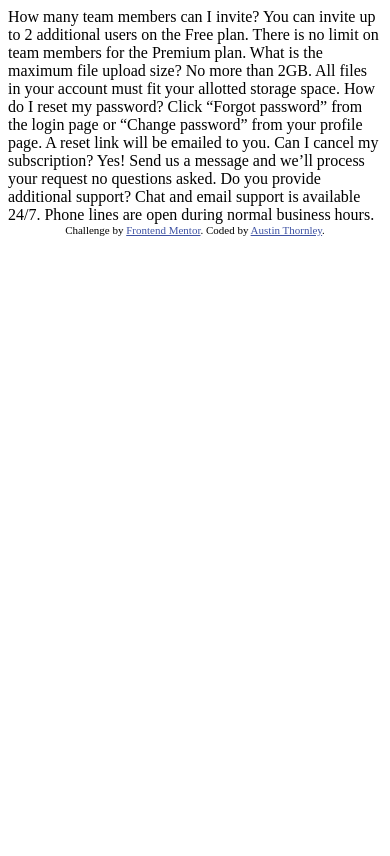
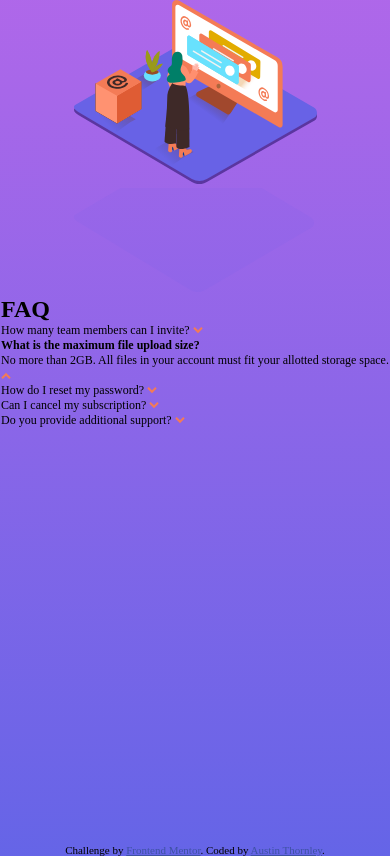
Before and after one commit to AustinThornley/fem-faq-accordion, a plain HTML site: page index.html in a window 390 px wide. Drawn offline with Linux system fonts and the light colour scheme; a script that the page names is missing.

Commit message:
Created basic mobile layout

```diff
--- a/index.html
+++ b/index.html
@@ -18,15 +18,71 @@
   </head>
   <body>
     <main class="main">
-      How many team members can I invite? You can invite up to 2 additional
-      users on the Free plan. There is no limit on team members for the Premium
-      plan. What is the maximum file upload size? No more than 2GB. All files in
-      your account must fit your allotted storage space. How do I reset my
-      password? Click “Forgot password” from the login page or “Change password”
-      from your profile page. A reset link will be emailed to you. Can I cancel
-      my subscription? Yes! Send us a message and we’ll process your request no
-      questions asked. Do you provide additional support? Chat and email support
-      is available 24/7. Phone lines are open during normal business hours.
+      <div class="card-hero-container">
+        <img src="images/illustration-woman-online-mobile.svg" alt="" />
+        <img src="images/bg-pattern-mobile.svg" alt="" />
+      </div>
+      <div class="card-body-container">
+        <h1 class="card-header">FAQ</h1>
+        <div class="faq-card">
+          <a href="#" class="faq-card-title"
+            >How many team members can I invite?</a
+          >
+          <!-- <p class="faq-card-desc">
+            Lorem ipsum, dolor sit amet consectetur adipisicing elit. Quos nihil
+            incidunt perferendis suscipit atque, fuga eligendi voluptates
+            blanditiis laboriosam labore aperiam in hic reiciendis inventore
+            earum sed voluptatibus iste eos.
+          </p> -->
+          <img class="faq-card-icon" src="images/icon-arrow-down.svg" alt="" />
+        </div>
+        <div class="faq-card open">
+          <a href="#" class="faq-card-title"
+            >What is the maximum file upload size?</a
+          >
+          <p class="faq-card-desc">
+            No more than 2GB. All files in your account must fit your allotted
+            storage space.
+          </p>
+          <img
+            class="faq-card-icon icon-open"
+            src="images/icon-arrow-down.svg"
+            alt=""
+          />
+        </div>
+        <div class="faq-card">
+          <a href="#" class="faq-card-title">How do I reset my password?</a>
+          <!-- <p class="faq-card-desc">
+            Lorem ipsum, dolor sit amet consectetur adipisicing elit. Quos nihil
+            incidunt perferendis suscipit atque, fuga eligendi voluptates
+            blanditiis laboriosam labore aperiam in hic reiciendis inventore
+            earum sed voluptatibus iste eos.
+          </p> -->
+          <img class="faq-card-icon" src="images/icon-arrow-down.svg" alt="" />
+        </div>
+        <div class="faq-card">
+          <a href="#" class="faq-card-title">Can I cancel my subscription?</a>
+          <!-- <p class="faq-card-desc">
+            Lorem ipsum, dolor sit amet consectetur adipisicing elit. Quos nihil
+            incidunt perferendis suscipit atque, fuga eligendi voluptates
+            blanditiis laboriosam labore aperiam in hic reiciendis inventore
+            earum sed voluptatibus iste eos.
+          </p> -->
+          <img class="faq-card-icon" src="images/icon-arrow-down.svg" alt="" />
+        </div>
+        <div class="faq-card">
+          <a href="#" class="faq-card-title"
+            >Do you provide additional support?</a
+          >
+          <!-- <p class="faq-card-desc">
+            Lorem ipsum, dolor sit amet consectetur adipisicing elit. Quos nihil
+            incidunt perferendis suscipit atque, fuga eligendi voluptates
+            blanditiis laboriosam labore aperiam in hic reiciendis inventore
+            earum sed voluptatibus iste eos.
+          </p> -->
+          <img class="faq-card-icon" src="images/icon-arrow-down.svg" alt="" />
+        </div>
+      </div>
     </main>
     <footer class="attribution">
       Challenge by
--- a/style.css
+++ b/style.css
@@ -1,3 +1,44 @@
+*,
+*::before,
+*::after {
+  margin: 0;
+  padding: 0;
+  box-sizing: border-box;
+}
+
+img {
+  max-width: 100%;
+}
+
+body {
+  font-size: 12px;
+  background-image: linear-gradient(
+    359deg,
+    hsl(240, 73%, 65%),
+    hsl(273, 75%, 66%)
+  );
+}
+
+main {
+  height: 100vh;
+  display: flex;
+  flex-direction: column;
+  align-items: center;
+}
+
+.faq-card-title {
+  text-decoration: none;
+  color: #000;
+}
+
+.open a {
+  font-weight: bold;
+}
+
+.icon-open {
+  transform: scale(1, -1);
+}
+
 .attribution {
   font-size: 11px;
   text-align: center;
```
Also changed, not shown: 1 other file.
